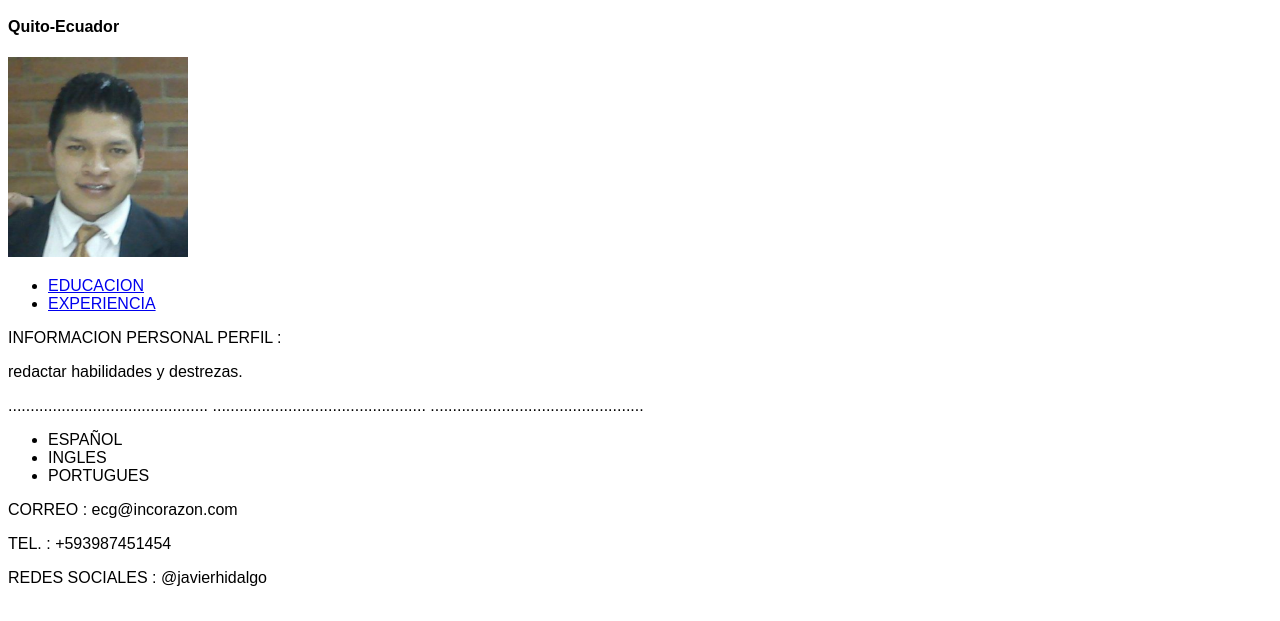
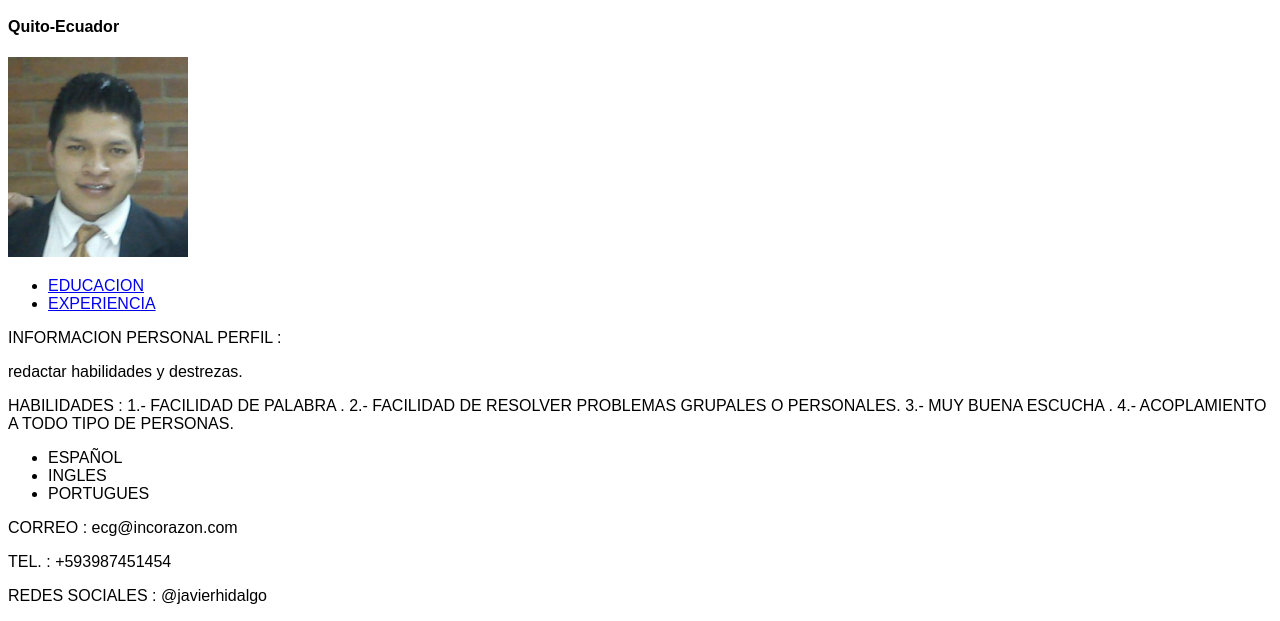
Before and after one commit to totarito/hoja-de-vida, a plain HTML site: page proyecto primer modulo/index.html in a window 1280 px wide. Shown: the part 273-894 px from the top of the page. Drawn offline with Linux system fonts and the light colour scheme.

Commit message:
Add files via upload
SE AGREGO PÁRRAFOS, DE HABILIDADES Y DESTREZAS .

```diff
--- a/proyecto primer modulo/index.html
+++ b/proyecto primer modulo/index.html
@@ -30,9 +30,13 @@
 		INFORMACION PERSONAL
 
 		PERFIL :<p> redactar habilidades y destrezas.</P>
-		<P>.............................................
-		................................................
-		................................................
+		<P>
+		HABILIDADES :
+		1.- FACILIDAD DE PALABRA .
+		2.- FACILIDAD DE RESOLVER PROBLEMAS GRUPALES O PERSONALES.
+		3.- MUY BUENA ESCUCHA .
+		4.- ACOPLAMIENTO A TODO TIPO DE PERSONAS.
+
 		</p>
 <p>
 		<ul>
```
